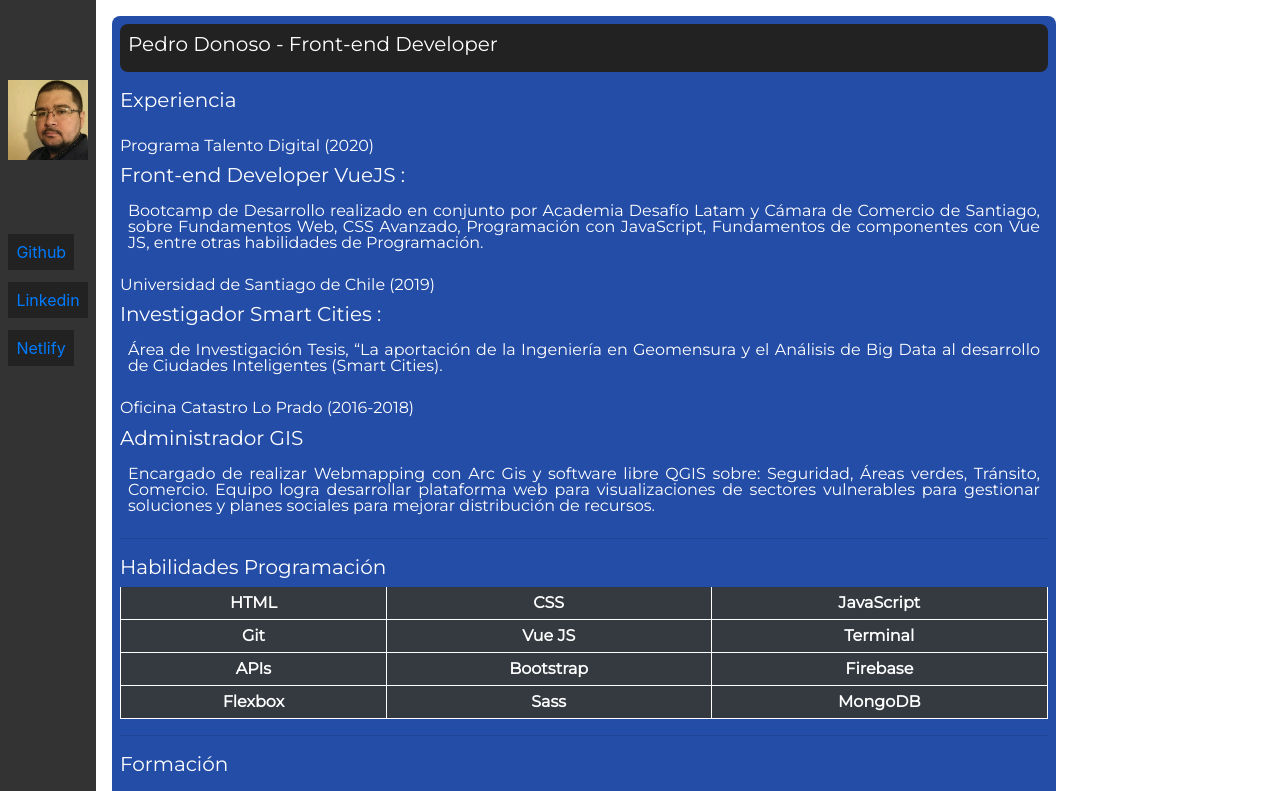
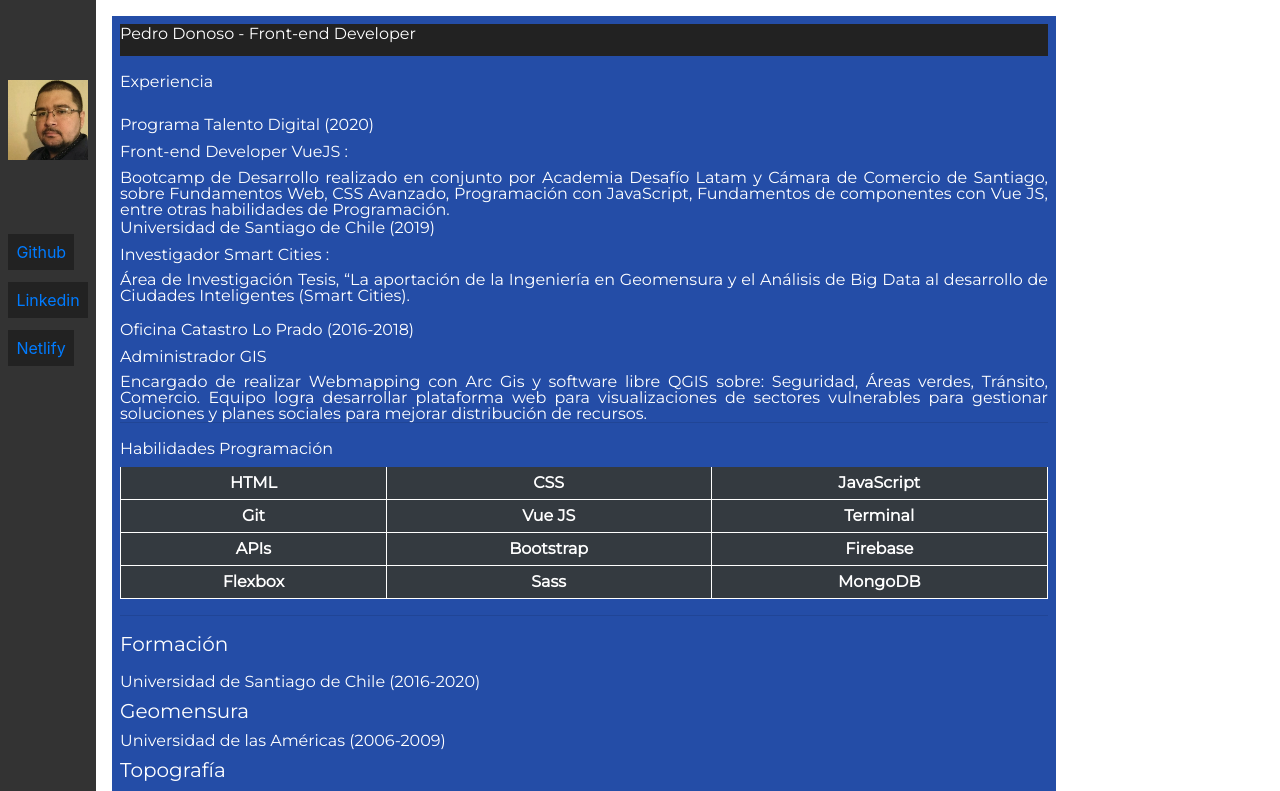
Before and after one commit to pedro-donoso/about-me, a Vue app: page / in a window 1280 px wide. Shown: the top 791 px of the page. Built offline with nearby package versions, Linux system fonts and the light colour scheme.

Commit message:
ajuste tamaño texto

```diff
--- a/src/views/About.vue
+++ b/src/views/About.vue
@@ -2,30 +2,30 @@
   <div id="card">
     <div class="card__title">
       <div class="card__content">
-        <h5>Pedro Donoso - Front-end Developer</h5>
+        <h6>Pedro Donoso - Front-end Developer</h6>
       </div>
     </div>
 
     <div class="card__description">
 
-<h5>Experiencia</h5>
+<h6>Experiencia</h6>
 <br>
 
   <h6>Programa Talento Digital (2020)</h6>
-<h5>Front-end Developer VueJS :</h5>
+<h6>Front-end Developer VueJS :</h6>
 <p class="card__content">Bootcamp de Desarrollo realizado en conjunto por Academia Desafío Latam y Cámara de Comercio de Santiago, sobre Fundamentos Web, CSS Avanzado, Programación con JavaScript, Fundamentos de componentes con Vue JS, entre otras habilidades de Programación.</p>
 
 <h6>Universidad de Santiago de Chile (2019)</h6>
-<h5>Investigador Smart Cities :</h5>
+<h6>Investigador Smart Cities :</h6>
 <p class="card__content">Área de Investigación Tesis, “La aportación de la Ingeniería en Geomensura y el Análisis de Big Data al desarrollo de Ciudades Inteligentes (Smart Cities).</p>
 
 <h6>Oficina Catastro Lo Prado (2016-2018)</h6>
-<h5>Administrador GIS</h5>
+<h6>Administrador GIS</h6>
 <p class="card__content">Encargado de realizar Webmapping con Arc Gis y software libre QGIS sobre: Seguridad, Áreas verdes, Tránsito, Comercio. Equipo logra desarrollar plataforma web para visualizaciones de sectores vulnerables para gestionar soluciones y planes sociales para mejorar distribución de recursos.</p>
 
 <hr>
 
-<h5>Habilidades Programación</h5>
+<h6>Habilidades Programación</h6>
 
       <table class="table table-dark">
         <thead>
@@ -80,7 +80,6 @@
   margin: 0.5rem;
   background: rgb(36, 77, 167);
   padding: 0.5rem;
-  border-radius: 0.5rem;
   color: #fff;
   width: 100%;
 }
@@ -89,12 +88,13 @@
   display: flex;
   align-items: center;
   background: #222;
-  border-radius: 0.5rem;
+
+
 }
 
 .card__content{
-padding: 0.5rem;
 text-align: justify;
+height: 2rem;
 }
 
 
```
